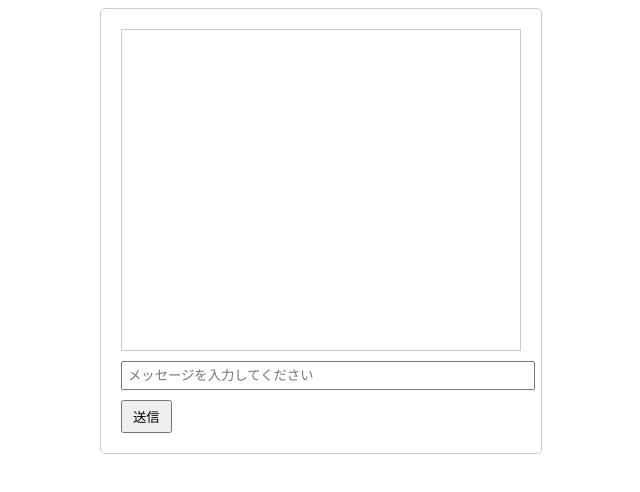
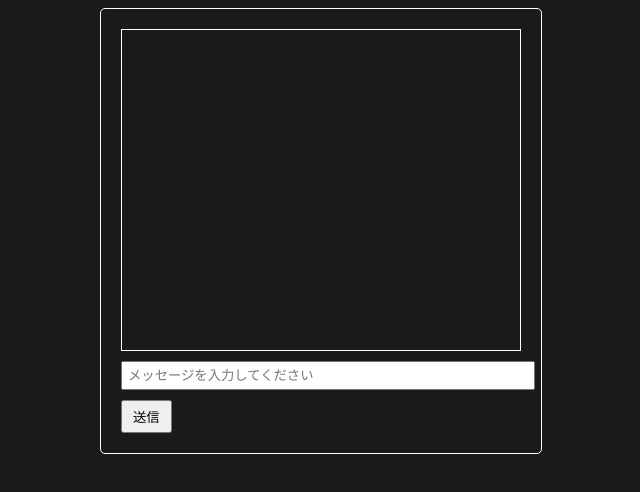
Before and after one commit to negi-wasabi/not-ChatGPT, a plain HTML site: page index.html in a window 1280 px wide. Shown: the whole page, without its empty margins (319-959 px from the left). Drawn offline with Linux system fonts and the light colour scheme.

Commit message:
Update styles.css

```diff
--- a/styles.css
+++ b/styles.css
@@ -1,3 +1,8 @@
+body {
+  background-color: #1a1a1a;
+  color: #ffffff;
+}
+
 #chat-container {
   width: 400px;
   margin: 0 auto;
@@ -12,6 +17,8 @@
   border: 1px solid #ccc;
   padding: 10px;
   margin-bottom: 10px;
+  background-color: #ffffff;
+  color: #000000;
 }
 
 #user-input {
@@ -23,3 +30,18 @@
 #send-button {
   padding: 5px 10px;
 }
+
+.dark-mode {
+  background-color: #1a1a1a;
+  color: #ffffff;
+}
+
+.dark-mode #chat-container {
+  border-color: #ffffff;
+}
+
+.dark-mode #message-area {
+  border-color: #ffffff;
+  background-color: #1a1a1a;
+  color: #ffffff;
+}
```
